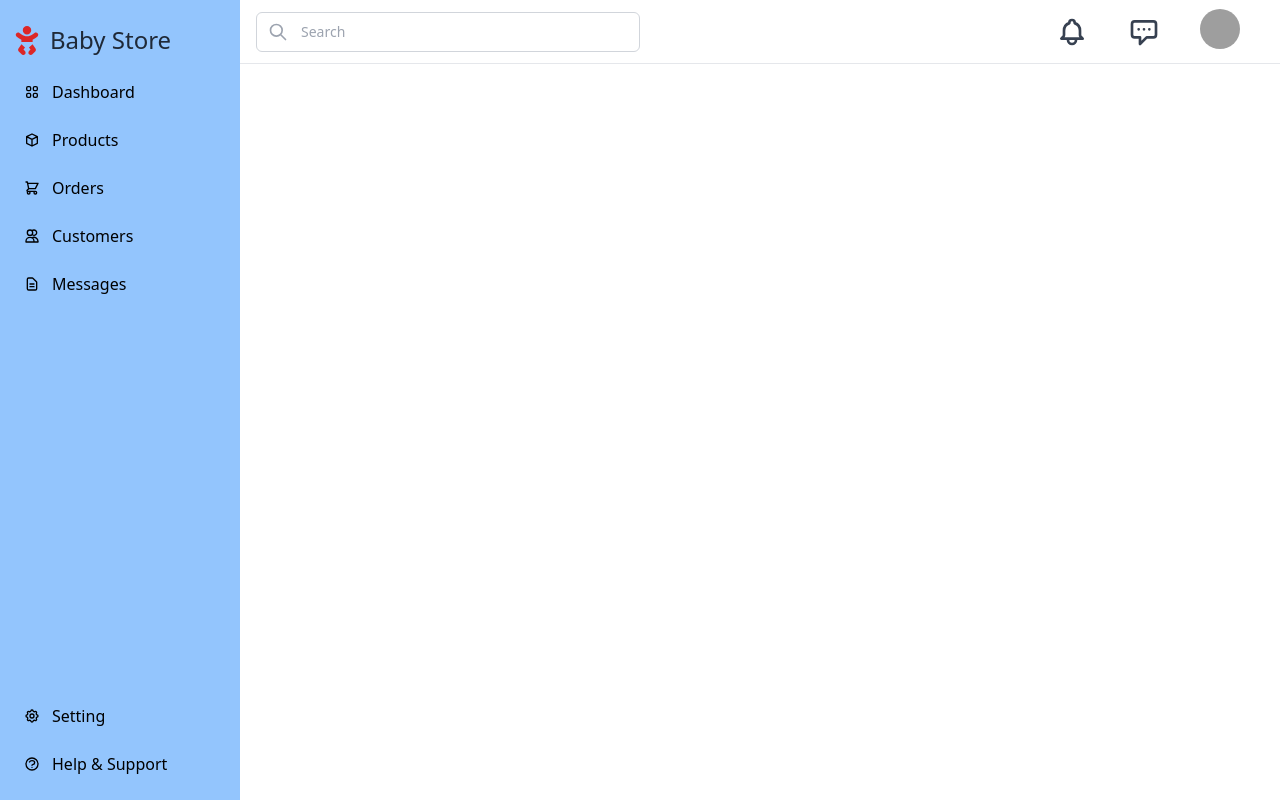
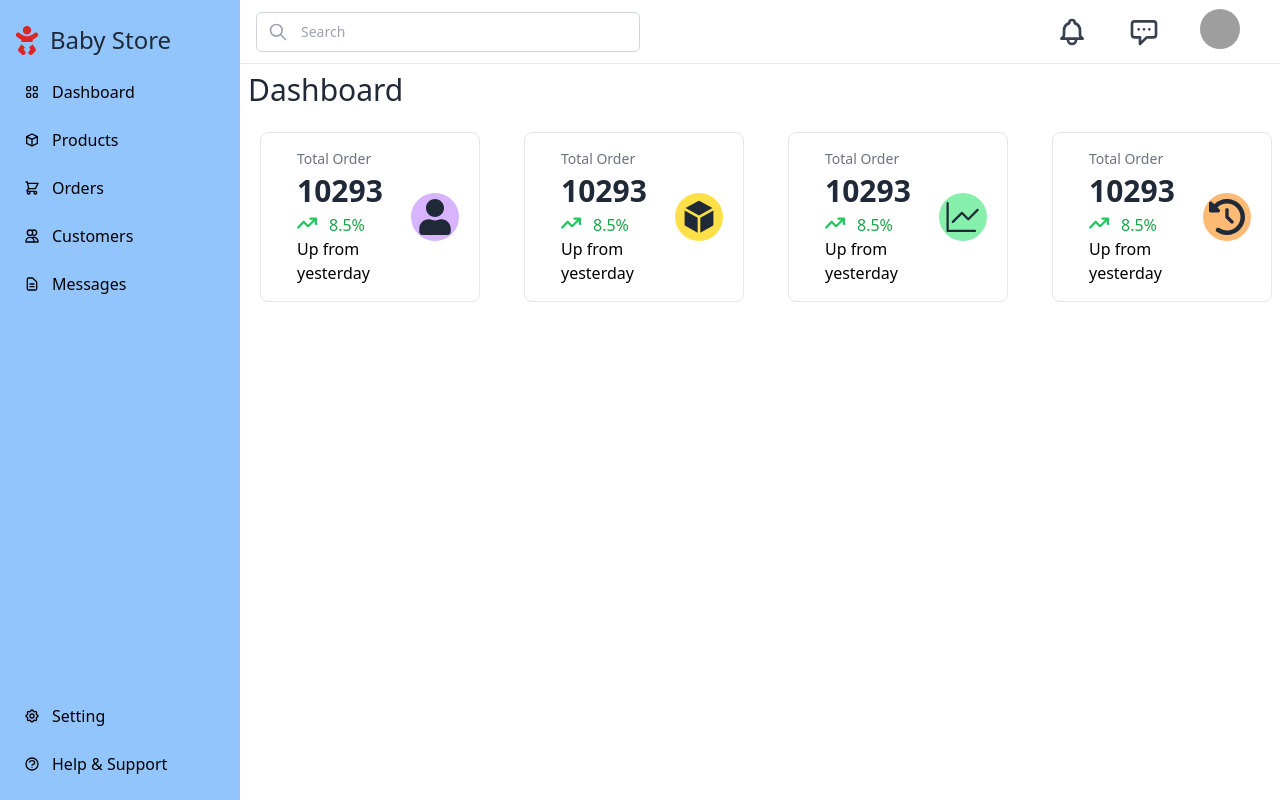
Before and after one commit to edgarlevyings44/babyStore, a React (Vite) app in the folder Client/: page /admin in a window 1280 px wide. Built offline with nearby package versions, Linux system fonts and the light colour scheme; grey boxes are pictures that could not be loaded.

Commit message:
add statistics on admin

```diff
--- a/Client/src/App.tsx
+++ b/Client/src/App.tsx
@@ -18,7 +18,7 @@ function App() {
     <Route path='/cart' element={<Cart />}/>
 
     <Route path='/admin' element={<LayoutAdmin />}>
-      <Route path='/admin/dashboard' element={<AdminDashboard />}/>
+      <Route index element={<AdminDashboard />}/>
       <Route path='/admin/orders' element={<AdminOrder />}/>
     </Route>
 
--- a/Client/src/Components/Admin/AdminDashboard.tsx
+++ b/Client/src/Components/Admin/AdminDashboard.tsx
@@ -3,6 +3,11 @@ import Statistics from "./Statistics"
 function AdminDashboard() {
   return (
     <div className="flex flex-col gap-4">
+
+      <div className="items-center p-2">
+        <p className="text-3xl font-light">Dashboard</p>
+      </div>
+
       <Statistics />
     </div>
   )
--- a/Client/src/Components/Admin/Statistics.tsx
+++ b/Client/src/Components/Admin/Statistics.tsx
@@ -1,8 +1,124 @@
-import React from 'react'
+import { ReactNode } from "react";
+import { FaArrowTrendUp, FaClockRotateLeft } from "react-icons/fa6";
+import { FaUser } from "react-icons/fa";
+import { HiMiniCube } from "react-icons/hi2";
+import { GoGraph } from "react-icons/go";
+
+function Boxwrapper({children}: {children: ReactNode}){
+  return (
+    <div className='bg-white rounded-lg p-4 flex flex-1 items-center border border-gray-200 ml-5 mr-2'>
+      {children}
+    </div>
+  )
+}
+
 
 function Statistics() {
   return (
-    <div>Statistics</div>
+    <div className='flex flex-col lg:flex-row gap-4 w-3/4 md:w-full'>
+
+      <Boxwrapper>
+        <div className="flex flex-1 flex-col ml-5">
+          <span className="text-sm text-gray-500 font-light">Total Order</span>
+
+          <div className="flex-col mt-1">
+            <strong className="text-3xl">10293</strong>
+          </div>
+
+          <div className="mt-1 flex-col">
+            <div className="flex">
+              <FaArrowTrendUp fontSize={20} className="text-green-500"/>
+              <span className="ml-3 text-green-600">8.5% </span>
+            </div>
+            <div>
+              <span className="text-black">Up from yesterday</span>
+            </div>
+
+          </div>
+        </div>
+
+        <div className="items-center h-12 w-12 mr-1 justify-center flex bg-purple-300 rounded-full">
+            <FaUser fontSize={36} className="" />
+        </div>
+      </Boxwrapper>
+
+      <Boxwrapper>
+        <div className="flex flex-1 flex-col ml-5">
+          <span className="text-sm text-gray-500 font-light">Total Order</span>
+
+          <div className="flex-col mt-1">
+            <strong className="text-3xl">10293</strong>
+          </div>
+
+          <div className="mt-1 flex-col">
+            <div className="flex">
+              <FaArrowTrendUp fontSize={20} className="text-green-500"/>
+              <span className="ml-3 text-green-600">8.5% </span>
+            </div>
+            <div>
+              <span className="text-black">Up from yesterday</span>
+            </div>
+
+          </div>
+        </div>
+
+        <div className="items-center h-12 w-12 mr-1 justify-center flex bg-yellow-300 rounded-full">
+            <HiMiniCube fontSize={36} className="" />
+        </div>
+      </Boxwrapper>
+
+
+      <Boxwrapper>
+        <div className="flex flex-1 flex-col ml-5">
+          <span className="text-sm text-gray-500 font-light">Total Order</span>
+
+          <div className="flex-col mt-1">
+            <strong className="text-3xl">10293</strong>
+          </div>
+
+          <div className="mt-1 flex-col">
+            <div className="flex">
+              <FaArrowTrendUp fontSize={20} className="text-green-500"/>
+              <span className="ml-3 text-green-600">8.5% </span>
+            </div>
+            <div>
+              <span className="text-black">Up from yesterday</span>
+            </div>
+
+          </div>
+        </div>
+
+        <div className="items-center h-12 w-12 mr-1 justify-center flex bg-green-300 rounded-full">
+            <GoGraph fontSize={36} className="" />
+        </div>
+      </Boxwrapper>
+
+
+      <Boxwrapper>
+        <div className="flex flex-1 flex-col ml-5">
+          <span className="text-sm text-gray-500 font-light">Total Order</span>
+
+          <div className="flex-col mt-1">
+            <strong className="text-3xl">10293</strong>
+          </div>
+
+          <div className="mt-1 flex-col">
+            <div className="flex">
+              <FaArrowTrendUp fontSize={20} className="text-green-500"/>
+              <span className="ml-3 text-green-600">8.5% </span>
+            </div>
+            <div>
+              <span className="text-black">Up from yesterday</span>
+            </div>
+
+          </div>
+        </div>
+
+        <div className="items-center h-12 w-12 mr-1 justify-center flex bg-orange-300 rounded-full">
+            <FaClockRotateLeft fontSize={36} className="" />
+        </div>
+      </Boxwrapper>
+    </div>
   )
 }
 
--- a/Client/src/pages/Register.tsx
+++ b/Client/src/pages/Register.tsx
@@ -11,6 +11,9 @@ function Register() {
         email:"",
         password:""
     })
+
+    const [loading, setLoading] = useState(false);
+
     const navigate = useNavigate();
 
     const handleChange = (event: ChangeEvent<HTMLInputElement>) => {
@@ -22,6 +25,8 @@ function Register() {
     const handleSubmit = (event: FormEvent<HTMLFormElement>) => {
 
         event.preventDefault();
+
+        setLoading(true);
 
         fetch('http://127.0.0.1:8000/api/register', {
             method:'POST',
@@ -47,6 +52,9 @@ function Register() {
                 title:"Ooops...",
                 text:"Something went wrong"
             })
+        })
+        .finally(() => {
+            setLoading(false);
         })
     }
 
@@ -105,6 +113,13 @@ function Register() {
             </form>
 
         </div>
+        {loading && (
+            <div className="fixed top-0 left-0 w-full h-full bg-gray-900 bg-opacity-50 flex justify-center items-center">
+                <div className="bg-white p-6 rounded-lg shadow-md">
+                    <p className="text-lg font-semibold">Loading...</p>
+                </div>
+            </div>
+        )}
     </div>
   )
 }
```
